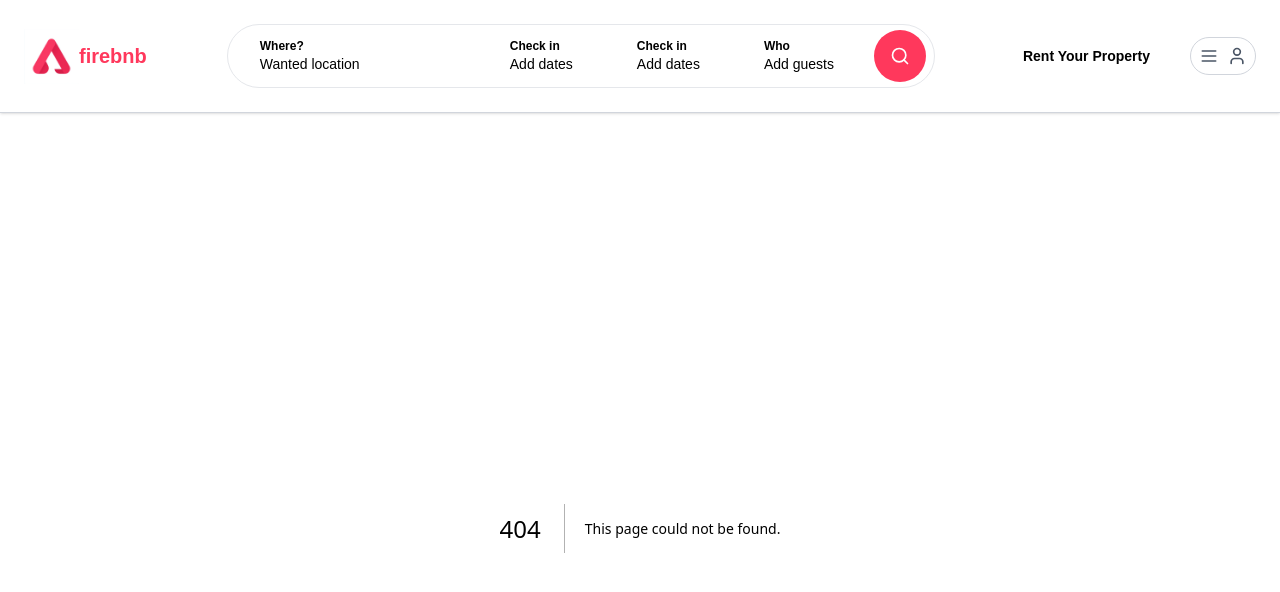
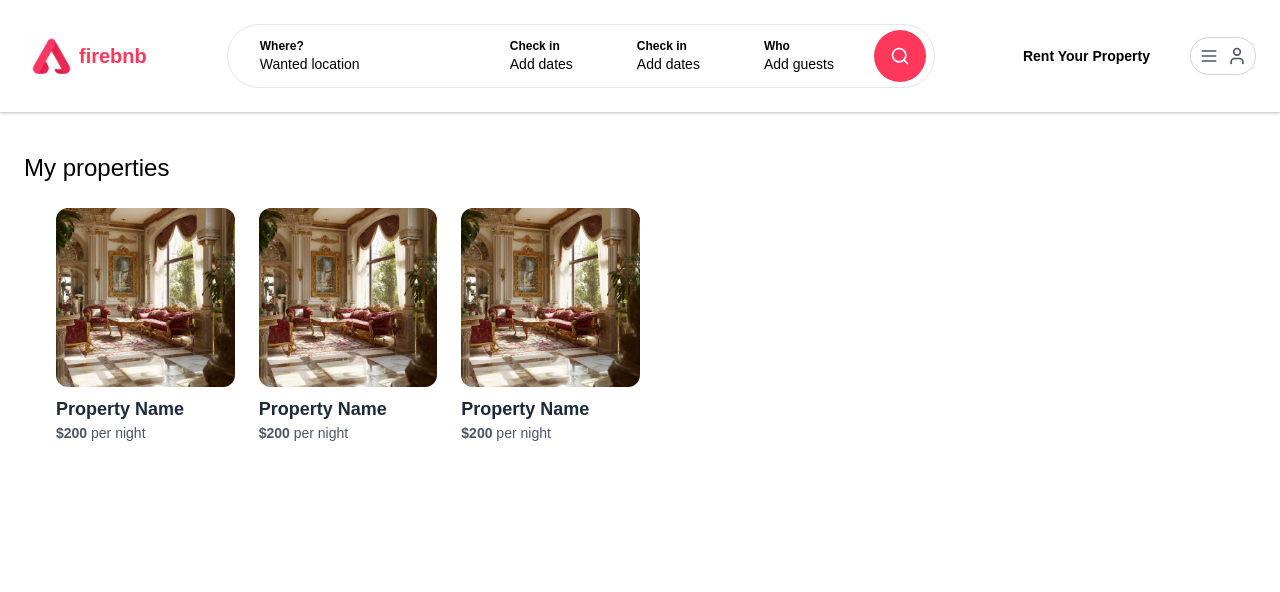
Before and after one commit to preslaviliev93/FireBNB-AirBNB-Clone, a Next.js app in the folder frontend/: page /myproperties in a window 1280 px wide. Before the commit this address had no page. Shown: the top 592 px of the page. Built offline with nearby package versions, Linux system fonts and the light colour scheme.

Commit message:
Added: myproperties page (static)

```diff
--- /dev/null
+++ b/frontend/src/app/myproperties/page.tsx
@@ -0,0 +1,13 @@
+import React from 'react'
+import PropertyList from '@/app/components/properties/PropertyList'
+
+export default function MyPropertiesPage() {
+  return (
+    <main className="max-w-[1500px] mx-auto px-6">
+            <h1 className="mt-6 mb-2 text-2xl">My properties</h1>
+            <div className="col-span-1 sm:col-span-2 md:col-span-3 pl-0 md:pl-6">
+                <PropertyList />
+            </div>
+    </main>
+  )
+}
```
